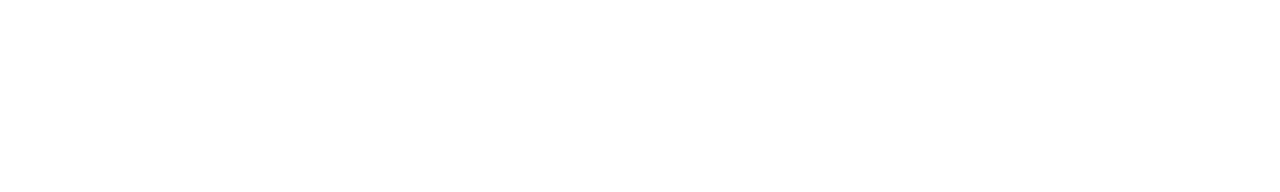
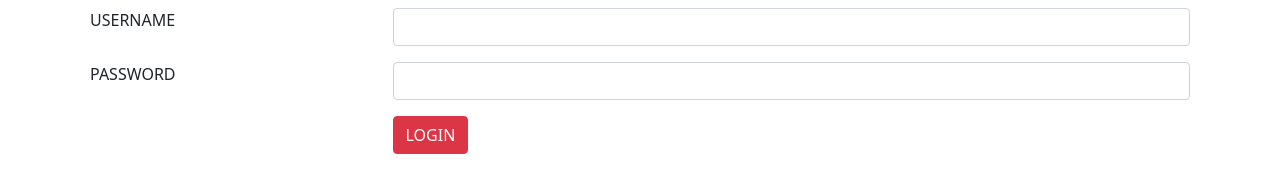
Before and after one commit to Vjlekshmi/index, a plain HTML site: page index.html in a window 1280 px wide. Drawn offline with nearby package versions, Linux system fonts and the light colour scheme.

Commit message:
completed

```diff
--- a/index.html
+++ b/index.html
@@ -1,12 +1,40 @@
 <!DOCTYPE html>
 <html lang="en">
 <head>
+    <link href="https://cdn.jsdelivr.net/npm/bootstrap@5.1.3/dist/css/bootstrap.min.css" rel="stylesheet" integrity="sha384-1BmE4kWBq78iYhFldvKuhfTAU6auU8tT94WrHftjDbrCEXSU1oBoqyl2QvZ6jIW3" crossorigin="anonymous">
     <meta charset="UTF-8">
     <meta http-equiv="X-UA-Compatible" content="IE=edge">
     <meta name="viewport" content="width=device-width, initial-scale=1.0">
     <title>Document</title>
 </head>
 <body>
+ <div class="container">
+     <div class="row">
+         <div class="col col-12 col-sm-12 col-md-12 col-lg-12 col-xl-12 col-xxl-12">
+             <table class="table table-borderless">
+                 <tr>
+                     <td>USERNAME</td>
+                     <td><input type="text" class="form-control"></td>
+                 </tr>
+                 <tr>
+                     <td>PASSWORD</td>
+                     <td><input type="text" class="form-control"></td>
+                 </tr>
+                 <tr>
+                     <td></td>
+                     <td><button class="btn btn-danger">LOGIN</button></td>
+                 </tr>
+             </table>
+         </div>
+     </div>
+ </div>
 
+
+
+
+
+
+
+    <script src="https://cdn.jsdelivr.net/npm/bootstrap@5.1.3/dist/js/bootstrap.bundle.min.js" integrity="sha384-ka7Sk0Gln4gmtz2MlQnikT1wXgYsOg+OMhuP+IlRH9sENBO0LRn5q+8nbTov4+1p" crossorigin="anonymous"></script>
 </body>
 </html>
```
